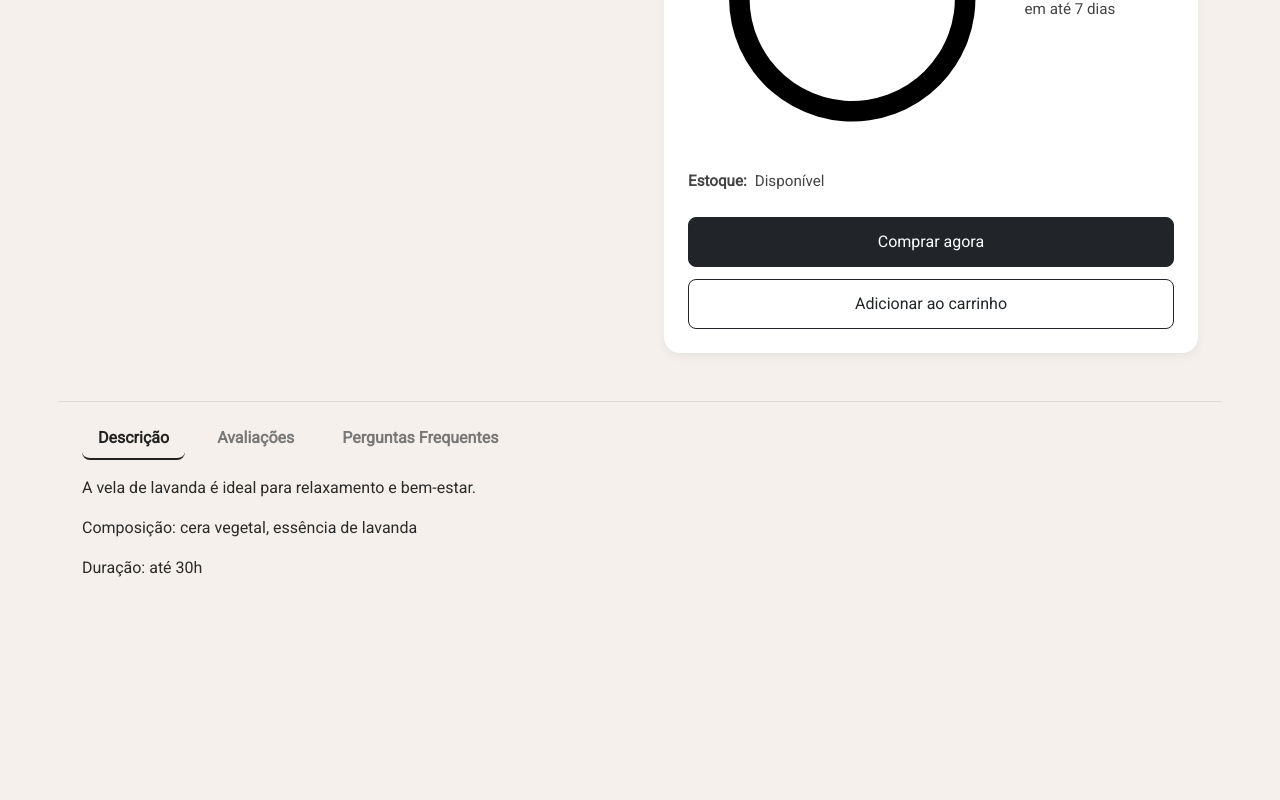
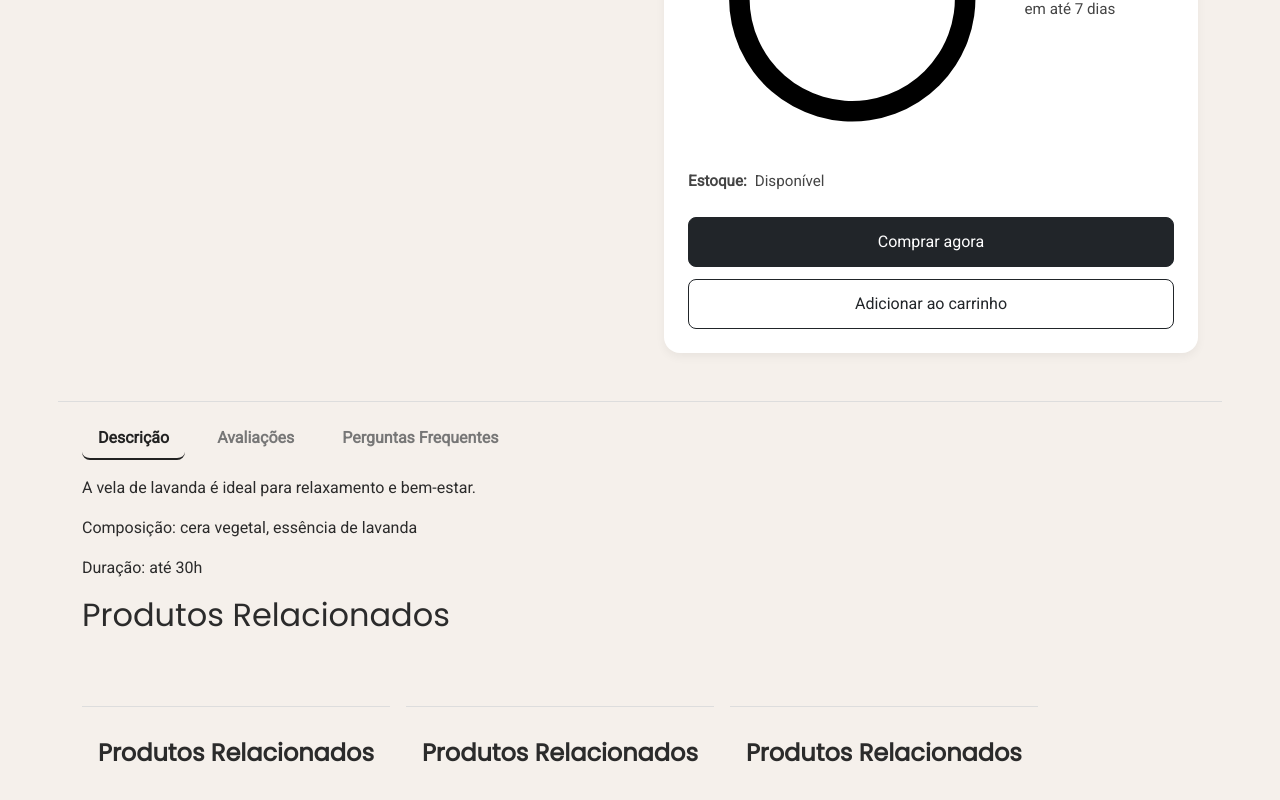
Before and after one commit to birajnior/Lume-Store, a React (Vite) app: page /produto/1 in a window 1280 px wide. Shown: the part 970-1770 px from the top of the page. Before the commit the page ends 1614 px from the top, so only its background shows below. Built offline with nearby package versions, Linux system fonts and the light colour scheme.

Commit message:
Começando a desenvolver componente para produtos realacionados

```diff
--- /dev/null
+++ b/src/components/Cards/ProductCard.jsx
@@ -0,0 +1,21 @@
+import {
+  ProductsGrid,
+  RelatedSection,
+  SectionTitle,
+} from "./ProductCard.style";
+import ProductShowCase from "./ProductShowCase";
+
+const RelatedProduct = ({ products = [] }) => {
+  return (
+    <RelatedSection>
+      <SectionTitle>Produtos Relacionados</SectionTitle>
+      <ProductsGrid>
+        {products.map((product) => (
+          <ProductShowCase key={product.id} product={product} />
+        ))}
+      </ProductsGrid>
+    </RelatedSection>
+  );
+};
+
+export default RelatedProduct;
--- /dev/null
+++ b/src/components/Cards/ProductCard.style.js
@@ -0,0 +1,20 @@
+import styled from "styled-components";
+
+export const RelatedSection = styled.section`
+  margin-top: ${({ theme }) => theme.spacing.xxxl};
+  padding: ${({ theme }) => theme.spacing.xl} ${({ theme }) => theme.spacing.md};
+  background-color: ${({theme}) => theme.colors.background};
+  border-top: 1px solid #ddd;
+`;
+
+export const SectionTitle = styled.h2`
+  font-size: 1.5rem;
+  font-weight: 600;
+  margin-bottom: 1.5rem;
+`;
+
+export const ProductsGrid = styled.div`
+  display: grid;
+  grid-template-columns: repeat(auto-fit, minmax(200px, 1fr));
+  gap: 1.5rem;
+`;
--- a/src/components/Product/ProductTabs.jsx
+++ b/src/components/Product/ProductTabs.jsx
@@ -10,19 +10,19 @@ const ProductTabs = () => {
     <TabsContainer>
       <TabButtons>
         <TabButton
-          active={activeTab === "description"}
+          $active={activeTab === "description"}
           onClick={() => setActiveTab("description")}
         >
           Descrição
         </TabButton>
         <TabButton
-          active={activeTab === "reviews"}
+          $active={activeTab === "reviews"}
           onClick={() => setActiveTab("reviews")}
         >
           Avaliações
         </TabButton>
         <TabButton
-          active={activeTab === "faq"}
+          $active={activeTab === "faq"}
           onClick={() => setActiveTab("faq")}
         >
           Perguntas Frequentes
--- a/src/components/Product/ProductTabs.styles.js
+++ b/src/components/Product/ProductTabs.styles.js
@@ -1,4 +1,4 @@
-import styled from 'styled-components';
+import styled from "styled-components";
 
 export const TabsContainer = styled.div`
   margin-top: 3rem;
@@ -18,8 +18,8 @@ export const TabButton = styled.button`
   padding: 0.5rem 1rem;
   font-weight: bold;
   cursor: pointer;
-  color: ${({ active }) => (active ? '#222' : '#777')};
-  border-color: ${({ active }) => (active ? '#222' : 'transparent')};
+  color: ${({ $active }) => ($active ? "#222" : "#777")};
+  border-color: ${({ $active }) => ($active ? "#222" : "transparent")};
   transition: all 0.3s ease;
 
   &:hover {
--- /dev/null
+++ b/src/components/Product/RelatedProducts.jsx
@@ -0,0 +1,35 @@
+import ProductCard from "../Cards/ProductCard"; // já criado por você
+
+const relatedProducts = [
+  {
+    id: 101,
+    title: "Vela Aromática Lavanda",
+    price: 49.9,
+    image: "/images/vela1.jpg",
+  },
+  {
+    id: 102,
+    title: "Vela de Eucalipto",
+    price: 39.9,
+    image: "/images/vela2.jpg",
+  },
+  {
+    id: 103,
+    title: "Vela de Baunilha",
+    price: 59.9,
+    image: "/images/vela3.jpg",
+  },
+];
+
+export default function RelatedProducts() {
+  return (
+    <section>
+      <h2>Produtos Relacionados</h2>
+      <div style={{ display: "flex", gap: "1rem", flexWrap: "wrap" }}>
+        {relatedProducts.map((product) => (
+          <ProductCard key={product.id} product={product} />
+        ))}
+      </div>
+    </section>
+  );
+}
--- a/src/pages/Product.jsx
+++ b/src/pages/Product.jsx
@@ -3,6 +3,7 @@ import ProductInfo from "../components/Product/ProductInfo";
 import ProductGallery from "../components/Product/ProductGallery";
 // import RatingStars from "../components/Product/RatingStars";
 import ProductTabs from "../components/Product/ProductTabs";
+import RelatedProducts from "../components/Product/RelatedProducts";
 
 function Product() {
   return (
@@ -24,6 +25,7 @@ function Product() {
         </div>
 
         <ProductTabs />
+        <RelatedProducts />
       </section>
     </main>
   );
```
